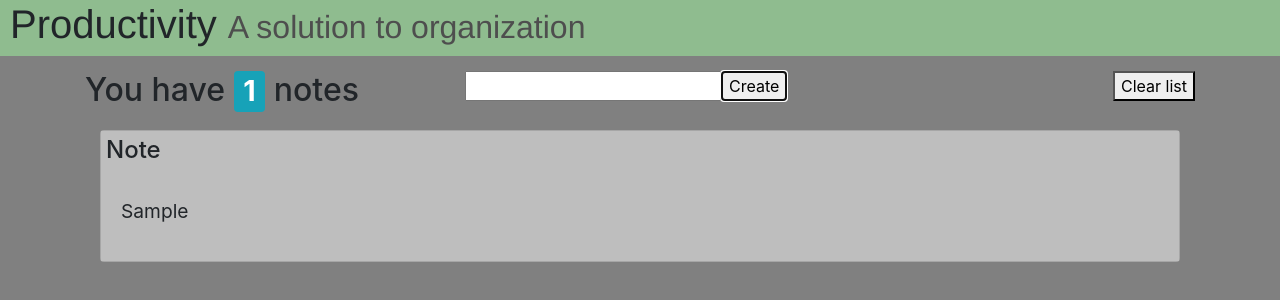
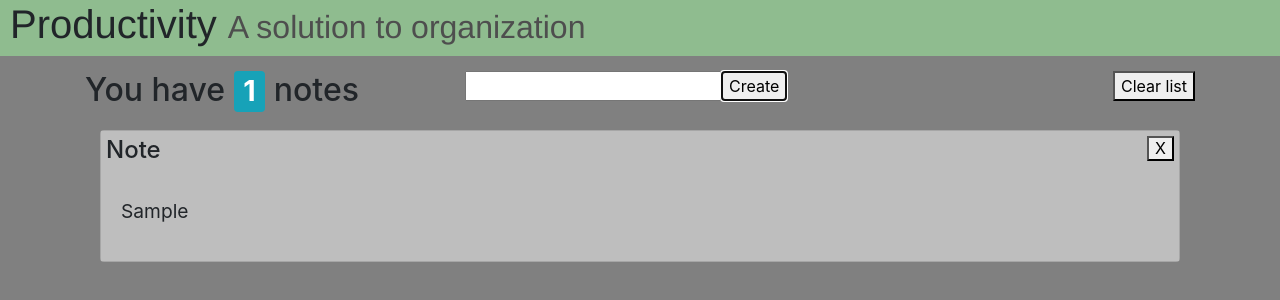
Before and after one commit to irfan-f/productivity-app, a React (Create React App) app: page / in a window 1280 px wide. Both pictures are taken after typing "Sample" into the empty fields and a click on the button "Create". Shown: the top 300 px of the page. Built offline with nearby package versions, Linux system fonts and the light colour scheme.

Commit message:
Can remove individual notes

```diff
--- a/src/components/NoteItem.js
+++ b/src/components/NoteItem.js
@@ -6,14 +6,18 @@ class NoteItem extends Component {
   toggle = (e) => {
     this.props.update(this.props.note);
   }
+  removeItem = (e) => {
+    this.props.removeItem(this.props.note);
+  }
   render() {
     const { note } = this.props;
     return (
-      <div className="row" onClick = {this.toggle}>
+      <div className="row" >
         <div className="col ok">
           <div className="card" >
-            <h4 className="card-title">Note</h4>
-            <div className={"card-body" + (note.complete ? " completed" : "")} >
+            <h4 className="card-title">Note <span className="float-right remove"><button type="button" onClick={this.removeItem}>X</button></span></h4>
+            <div className={"card-body" + (note.complete ? " completed" : "")} onClick = {this.toggle}>
+
               <ReactMarkdown source={note.text} />
             </div>
           </div>
--- a/src/components/Notes.js
+++ b/src/components/Notes.js
@@ -43,6 +43,17 @@ class Notes extends Component {
     localStorage.setItem('notes', JSON.stringify(this.state.notes))
   }
 
+  checkMatching(note) {
+    return
+  }
+
+  removeItem = async (note) => {
+    const newNotes = this.state.notes.filter((x) => x.text != note.text);
+    await this.setState({notes: newNotes, count: this.state.count - 1});
+    localStorage.setItem('notes', JSON.stringify(this.state.notes));
+    localStorage.setItem('count', JSON.stringify(this.state.count));
+  }
+
   clearList = () => {
     localStorage.clear();
     this.setState({notes: [], count: 0})
@@ -62,7 +73,7 @@ class Notes extends Component {
             <span className="float-right"><button type="button" onClick={this.clearList}>Clear list</button></span>
           </div>
         </div>
-        <NotesList notes={this.state.notes} update={this.updateNote}></NotesList>
+        <NotesList notes={this.state.notes} update={this.updateNote} removeItem={this.removeItem}></NotesList>
       </div>
     );
   }
--- a/src/components/NotesList.js
+++ b/src/components/NotesList.js
@@ -10,7 +10,7 @@ class NotesList extends Component {
           {
             notes.map((_note, _index) => {
               return(
-                <NoteItem key={_index} note={_note} update={this.updateTodo}>
+                <NoteItem key={_index} note={_note} update={this.updateNote} removeItem={this.removeItem}>
                 </NoteItem>
               )
             })
@@ -19,7 +19,11 @@ class NotesList extends Component {
      );
   }
 
-  updateTodo = (note) => {
+  removeItem = (note) => {
+    this.props.removeItem(note);
+  }
+
+  updateNote = (note) => {
     this.props.update(note);
   }
 }
--- a/src/components/stylesheets/NoteItem.css
+++ b/src/components/stylesheets/NoteItem.css
@@ -2,6 +2,13 @@
   font-size: larger;
   height: fit-content;
   background-color: inherit;
+}
+
+.remove {
+  font-size: 16px;
+  width: fit-content;
+  height: fit-content;
+  padding-right: 5px;
 }
 
 .card-title {
```
